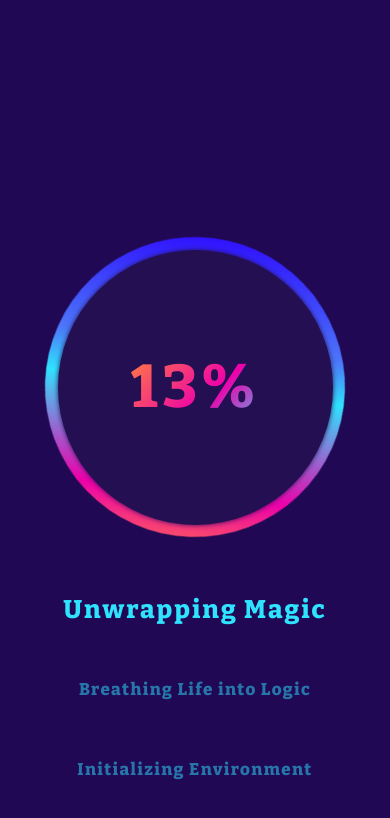
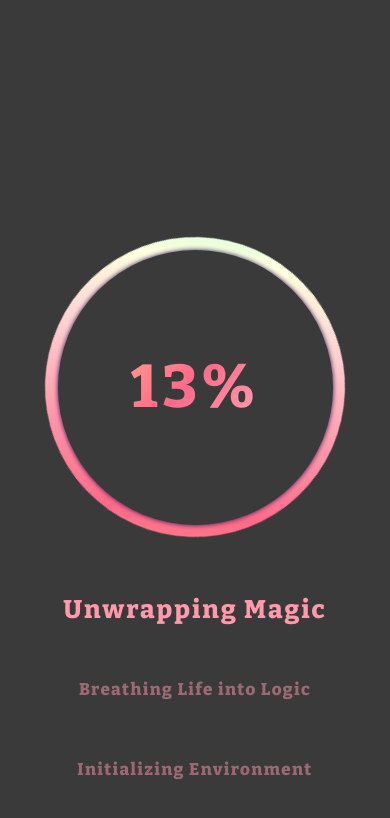
Before and after one commit to MA-Abahmane/Thimbles, a plain HTML site: page index.html in a window 390 px wide. Both pictures are taken after a click on the element "Start". Shown: the top 818 px of the page. Drawn offline with Linux system fonts and the light colour scheme; grey boxes are pictures that could not be loaded.

Commit message:
Update game UI colors and add mobile device warning

```diff
--- a/script.js
+++ b/script.js
@@ -336,6 +336,10 @@ inner.addEventListener('click', loader = () => {
                         layer2.style.display = 'none'
                         layer1.style.display = 'none'
                         clearInterval(id)
+
+                        if (window.screen.width < 1200 || window.screen.height < 500) {
+                            alert('This game is not supported on mobile devices')
+                        }
                     }, 3000)
 
                 }
--- a/styles.css
+++ b/styles.css
@@ -562,20 +562,20 @@ div[class^='layer'] {
 }
 
 .layer1 {
-    background-color: #2fe3fe;
+    background-color: #fce4e4;
     transition: 1.30s ease-in-out;
     z-index: 4;
 }
 
 .layer2 {
-    background-color:#Ed00aa;
+    background-color:#7a4d9b;
     transition: 1.15s ease-in-out;
     z-index: 5;
 }
 
 /*/ Game Percentage Loading circle /*/
 .layer3 {
-    background-color:#200854;
+    background-color:#3a3a3a;
     transition: 1s ease-in-out;
     z-index: 6;
 }
@@ -597,7 +597,7 @@ div[class^='layer'] {
 ._outer {
     height: 300px;
     width: 300px;
-    background: linear-gradient(135deg, #feed07 0%, #fe6a50 10%, #Ed00aa 25% , #2fe3fe 50%, #4c77f9 60%, #2b00ff 90%);
+    background: linear-gradient(135deg, #ff9a8b 0%, #ff6a88 20%, #ff99ac 40%, #ffcdce 60%, #feffdf 80%, #a5ffd6 100%);
     border-radius: 50%;
     margin-top: -70px;
     scale: 1;
@@ -622,7 +622,7 @@ div[class^='layer'] {
     height: 275px;
     text-align: center;
     line-height: 275px;
-    background: #240f52;
+    background: #3a3a3a;
     border-radius: 50%;
     margin-top: -69px;
     user-select: none;
@@ -634,7 +634,7 @@ div[class^='layer'] {
     z-index: 7;
 }
 ._inner:hover {
-    background: #2d1663;
+    background: #3a3a3af0;
     cursor: pointer;
 }
 
@@ -643,7 +643,7 @@ div[class^='layer'] {
     font-weight: 800;
     color: transparent;
     font-family: myFont, 'Segoe UI', sans-serif;
-    background:  linear-gradient(135deg, #feed07 0%, #fe6a50 5%, #Ed00aa, #2fe3fe 50%, #8900ff 100%);
+    background: linear-gradient(135deg, #ff9a8b 0%, #ff6a88 20%, #ff99ac 40%, #ffcdce 60%, #feffdf 80%, #a5ffd6 100%);
 
     -webkit-background-clip: text;
     background-size: 300%;
@@ -669,7 +669,7 @@ div[class^='layer'] {
     width: 400px;
     height: 80px;
     font-size: 17px;
-    color: #2fe3fe;
+    color: #ff99ac;
     display: flex;
     flex-direction: column;
     justify-content: center;
```
